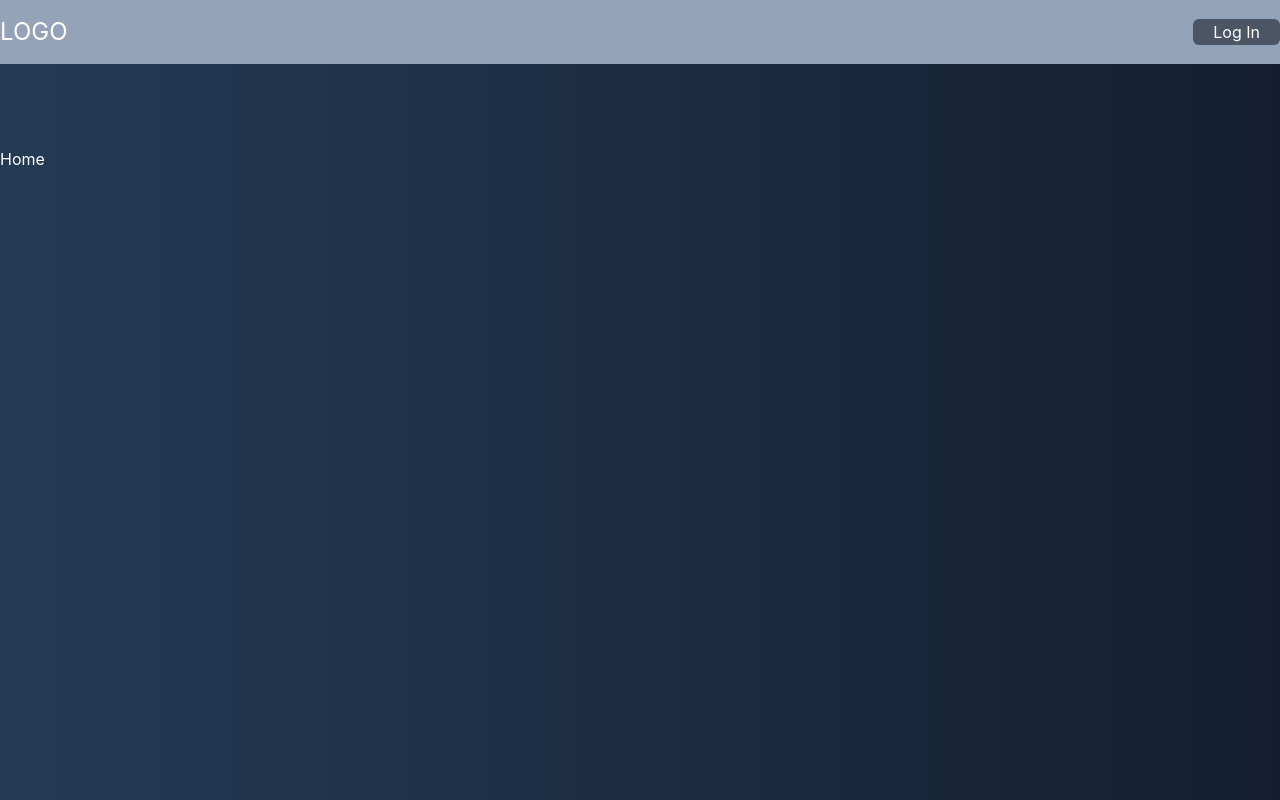
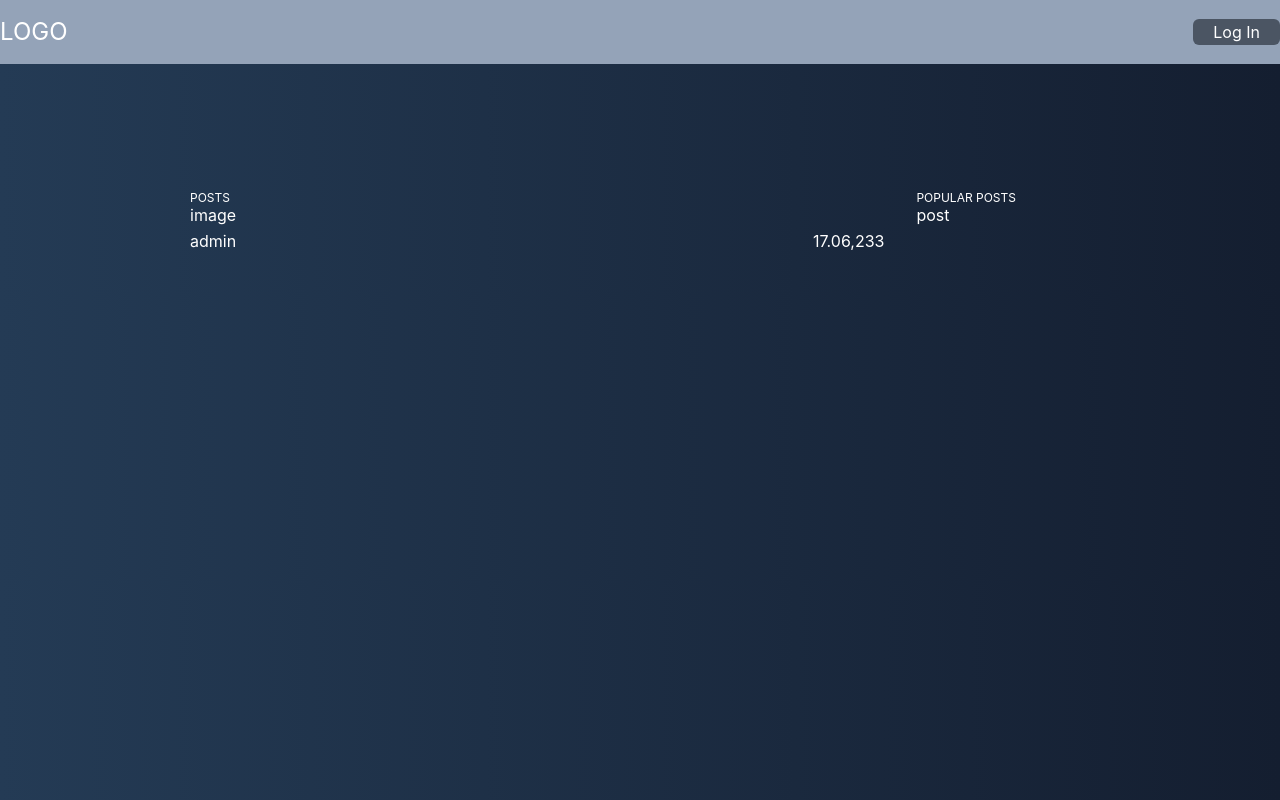
Before and after one commit to macs1756/blog-frontend-mern, a React (Create React App) app: page / in a window 1280 px wide. Built offline with nearby package versions, Linux system fonts and the light colour scheme; no server answers.

Commit message:
add component Post and net for main page

```diff
--- /dev/null
+++ b/src/Components/Post/index.tsx
@@ -0,0 +1,18 @@
+import * as React from 'react'
+
+const Post = () => {
+  return(
+    <div className='flex flex-col basis-1/4 flex-grow'>
+      <div>image</div>
+
+      <div className='flex justify-between items-center pt-2'>
+          <h3>admin</h3>
+          <p>17.06,233</p>
+      </div>
+
+    </div>
+  )
+}
+
+
+export default Post
--- a/src/Pages/Home/index.tsx
+++ b/src/Pages/Home/index.tsx
@@ -1,9 +1,29 @@
 import * as React from 'react';
+import Post from '../../Components/Post';
 
-function Home(): JSX.Element {
+ const Home = () =>  {
+
   return (
-    <div>Home</div>
-  );
+
+    <div className='max-w-[900px] mx-auto py-10'>
+
+      <div className="flex justify-between items-start gap-8">
+
+        <div className='flex flex-col basis-4/5'>
+        <div className='text-xs uppercase text-white'>Posts</div>
+        <Post />
+        </div>
+
+        <div className="basis-1/5">
+          <div className='text-xs uppercase text-white'>Popular posts</div>
+          post
+        </div>
+
+
+      </div>
+    </div>
+
+  )
 }
 
-export default Home;
+export default Home
```
